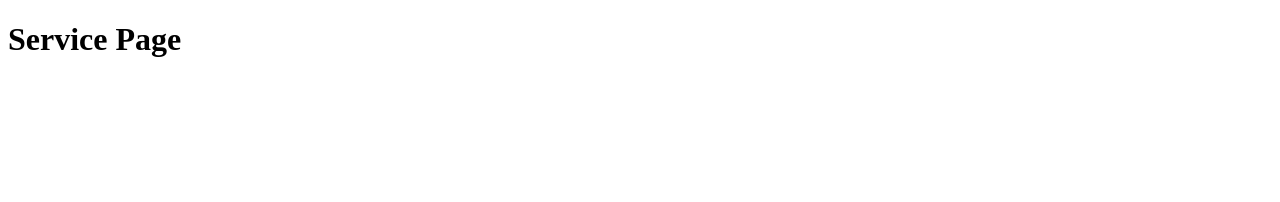
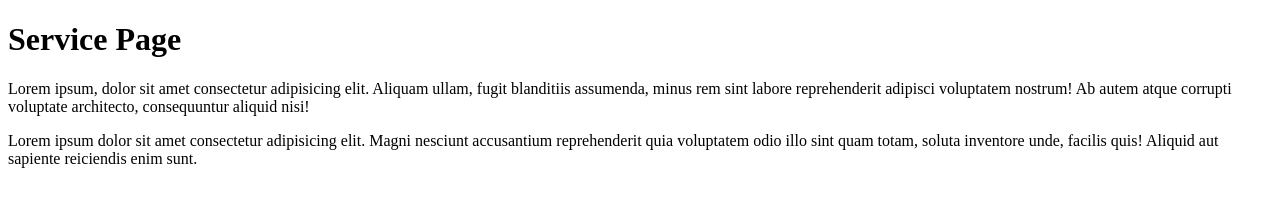
Before and after one commit to winggosoftteam-wq/test2, a plain HTML site: page service.html in a window 1280 px wide. Drawn offline with Linux system fonts and the light colour scheme.

Commit message:
Updated homepage layout

```diff
--- a/service.html
+++ b/service.html
@@ -10,6 +10,8 @@
         <h1>
             Service Page
         </h1>
+        <p>Lorem ipsum, dolor sit amet consectetur adipisicing elit. Aliquam ullam, fugit blanditiis assumenda, minus rem sint labore reprehenderit adipisci voluptatem nostrum! Ab autem atque corrupti voluptate architecto, consequuntur aliquid nisi!</p>
     </div>
+    <p>Lorem ipsum dolor sit amet consectetur adipisicing elit. Magni nesciunt accusantium reprehenderit quia voluptatem odio illo sint quam totam, soluta inventore unde, facilis quis! Aliquid aut sapiente reiciendis enim sunt.</p>
 </body>
 </html>
```
